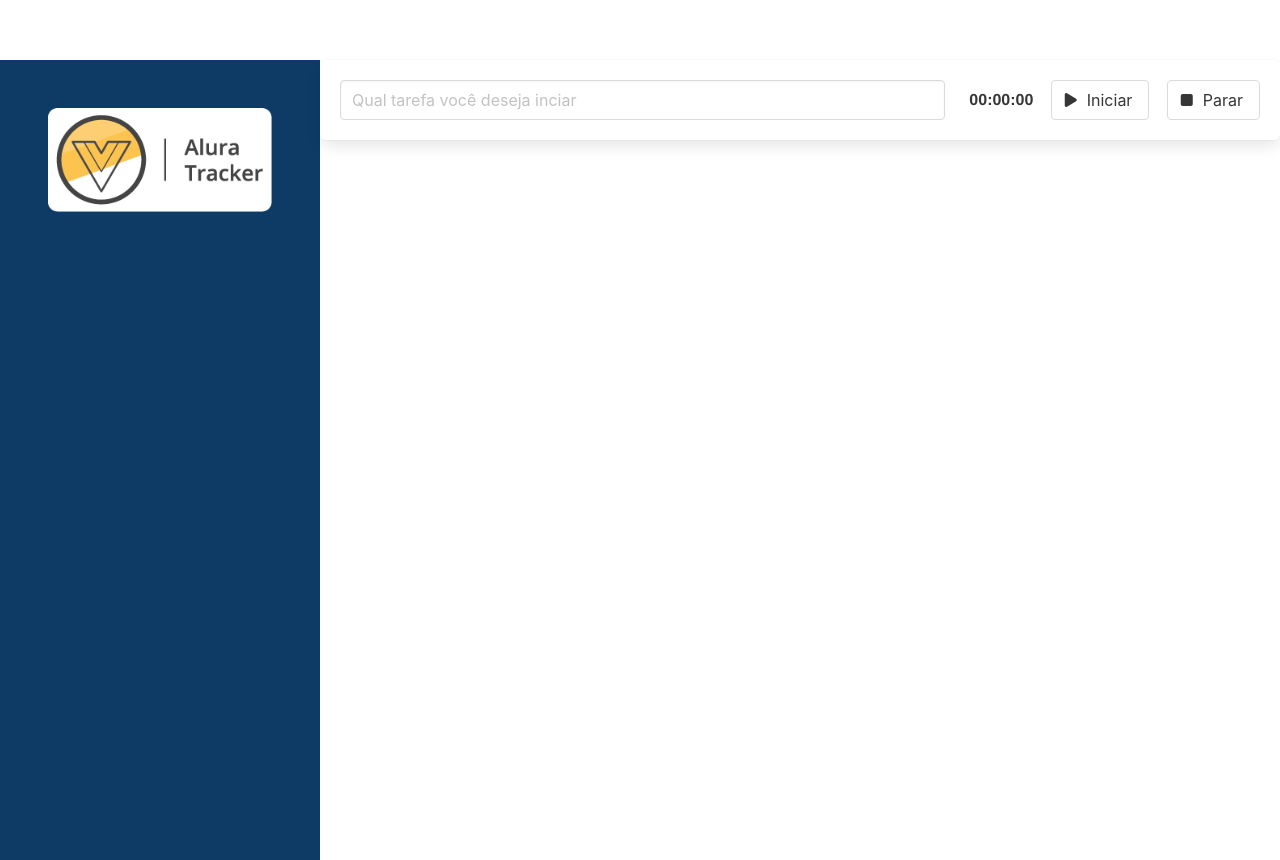
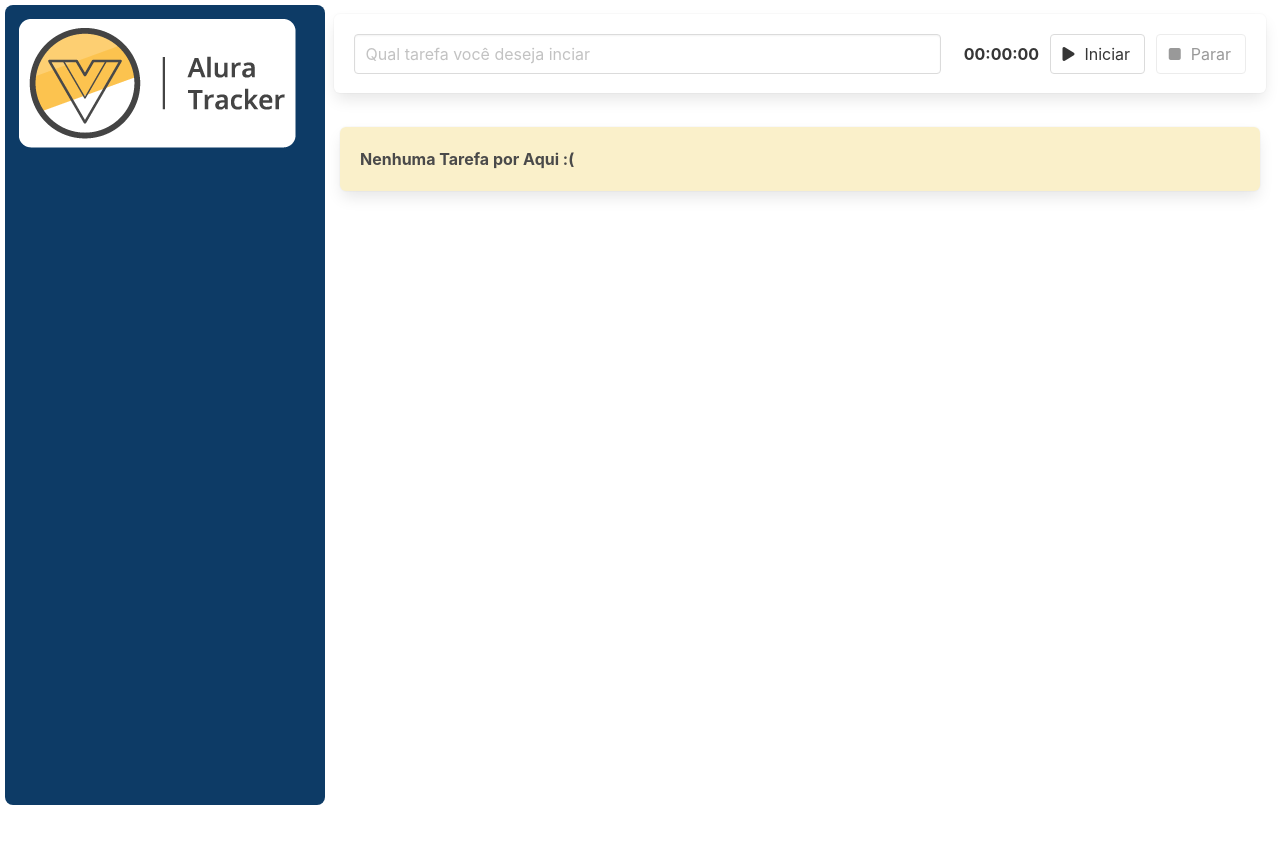
Before and after one commit to miyamusaxi/alura-vue, a Vue app: page / in a window 1280 px wide. After the commit the page ends 810 px from the top, so only its background shows below. Built offline with nearby package versions, Linux system fonts and the light colour scheme.

Commit message:
Adição de Componentes + Uma nova Interface

```diff
--- a/src/App.vue
+++ b/src/App.vue
@@ -1,34 +1,61 @@
 <template>
   <main class="columns is-gapless is-multiline">
-      <div class="column is-one-quarter">
-        <BarraLateral/>
+    <div class="column is-one-quarter">
+      <BarraLateral />
+    </div>
+    <div class="column is-three-quarter">
+      <Formulario @aoSalvarTarefa="salvarTarefa" />
+      <div class="lista">
+        <Tarefa v-for="(tarefa, index) in tarefas" :key="index" :tarefa="tarefa" />
+        <Box v-if="listaEstaVazia">
+          Nenhuma Tarefa por Aqui :(
+        </Box>
       </div>
-      <div class="column is-three-quarter">
-        <Formulario/>
-      </div>
+    </div>
   </main>
 </template>
 
 <script lang="ts">
 import { defineComponent } from 'vue';
-import BarraLateral from './components/BarraLateral.vue';
-import Formulario from './components/Formulario.vue';
+
+import BarraLateral from './components/BarraLateral.vue'
+import Formulario from './components/Formulario.vue'
+import Tarefa from './components/Tarefa.vue'
+import ITarefa from './interfaces/ITarefa'
+import Box from './components/Box.vue'
+
 export default defineComponent({
   name: 'App',
-  components:{
+  components: {
     BarraLateral,
     Formulario,
+    Tarefa,
+    Box
+  },
+  data() {
+    return {
+      tarefas: [] as ITarefa[]
+    }
+  },
+  computed:{
+    listaEstaVazia(): boolean{
+      return this.tarefas.length === 0
+    },
+  },
+  methods: {
+    salvarTarefa(tarefa: ITarefa) {
+      this.tarefas.push(tarefa)
+    }
   }
 });
 </script>
 
 <style>
-#app {
-  font-family: Avenir, Helvetica, Arial, sans-serif;
-  -webkit-font-smoothing: antialiased;
-  -moz-osx-font-smoothing: grayscale;
-  text-align: center;
-  color: #2c3e50;
-  margin-top: 60px;
+.lista {
+  padding: 1.25rem;
+}
+
+.column {
+  padding: .7rem;
 }
 </style>
--- a/src/components/BarraLateral.vue
+++ b/src/components/BarraLateral.vue
@@ -16,10 +16,13 @@ export default defineComponent({
 <style scoped>
 /* Todo o estilo do componente */
 header{
-    padding: 3rem;
+    margin: .3rem;
+    padding: .9rem;
     background: #0d3b66;
     width: 100%;
     height: 100vh;
+    border: #0d3b66;
+    border-radius: .5rem;
 }
 @media only screen and(max-width:768px){
 
--- /dev/null
+++ b/src/components/Botao.vue
@@ -0,0 +1,42 @@
+<template>
+    <button class="button" @click="clicado" :disabled="desabilitado">
+        <span class="icon">
+            <i :class="icone"></i>
+        </span>
+        <span>{{texto}}</span>
+    </button>
+</template>
+
+<script lang="ts">
+import { defineComponent } from 'vue'
+
+export default defineComponent({
+    name: 'botao-',
+    emits:['clicado'],
+    props:{
+        desabilitado:{
+            type:Boolean,
+        },
+        icone:{
+            type: String,
+            required:true,
+        },
+        texto:{
+            type:String,
+            required: true,
+        },
+    },
+    methods:{
+        clicado ():void{
+            this.$emit('clicado')
+        }
+    },
+});
+
+</script>
+
+<style scoped>
+.button{
+    padding: .9rem;
+}
+</style>
--- /dev/null
+++ b/src/components/Box.vue
@@ -0,0 +1,19 @@
+<template>
+    <div class="box has-text-weight-bold">
+        <slot></slot>
+    </div>
+</template>
+
+<script lang="ts">
+import { defineComponent } from 'vue'
+
+export default defineComponent({
+    name: "Box-",
+})
+</script>
+
+<style scoped>
+.box{
+    background: #FAF0CA;
+}
+</style>
--- a/src/components/Formulario.vue
+++ b/src/components/Formulario.vue
@@ -10,9 +10,10 @@
                     type="text"
                     class="input"
                     placeholder="Qual tarefa você deseja inciar"
+                    v-model="descricao"
                 />
             </div>
-            <Temporizador/>
+            <Temporizador @aoTemporizadorFinalizado="finalizarTarefa"/>
         </div>
     </div>
 </template>
@@ -25,7 +26,28 @@ export default defineComponent({
     name: 'Formulario-',
     components: {
         Temporizador
+    },
+    emits:['aoSalvarTarefa'],
+    data(){
+        return{
+            descricao: ''
+    }
+    },
+    methods:{
+        finalizarTarefa(tempoDecorrido: number) : void{
+            this.$emit('aoSalvarTarefa',{
+                duracaoEmSegundos:tempoDecorrido,
+                descricao:this.descricao
+            })
+            this.descricao = ''
+        }
     }
 })
 
 </script>
+
+<style scoped>
+.box{
+    margin: .9rem;
+}
+</style>
--- /dev/null
+++ b/src/components/Tarefa.vue
@@ -0,0 +1,32 @@
+<template>
+    <Box>
+        <div class="columns">
+            <div class="column is-7">
+                {{ tarefa?.descricao || 'Tarefa sem descrição' }}
+            </div>
+            <div class="column">
+                <Cronometro :tempoEmSegundos="tarefa?.duracaoEmSegundos" />
+            </div>
+        </div>
+    </Box>
+</template>
+
+<script lang="ts">
+import { PropType, defineComponent } from 'vue'
+import Cronometro from './Cronometro.vue'
+import ITarefa from '@/interfaces/ITarefa'
+import Box from './Box.vue'
+
+export default defineComponent({
+    name: 'tarefa-',
+    components: {
+        Cronometro,
+        Box
+    },
+    props: {
+        tarefa: {
+            type: Object as PropType<ITarefa>
+        }
+    }
+})
+</script>
--- a/src/components/Temporizador.vue
+++ b/src/components/Temporizador.vue
@@ -2,18 +2,8 @@
     <div class="column">
         <div class="is-flex is-align-items-center is-justify-content-space-between">
             <Cronometro :tempoEmSegundos="tempoEmSegundos" />
-            <button class="button" @click="iniciar">
-                <span class="icon">
-                    <i class="fas fa-play"></i>
-                </span>
-                <span>Iniciar</span>
-            </button>
-            <button class="button" @click="finalizar">
-                <span class="icon">
-                    <i class="fas fa-stop"></i>
-                </span>
-                <span>Parar</span>
-            </button>
+            <botao @clicado="iniciar" icone="fas fa-play" texto="Iniciar" :desabilitado="cronometroRodando"/>
+            <botao @clicado="finalizar" icone="fas fa-stop" texto="Parar" :desabilitado="!cronometroRodando"/>
         </div>
     </div>
 </template>
@@ -22,29 +12,36 @@
 
 import { defineComponent } from 'vue';
 import Cronometro from './Cronometro.vue'
+import botao from './Botao.vue'
 
 export default defineComponent({
     name: 'Temporizador-',
+    emits: ['aoTemporizadorFinalizado'],
     components: {
-        Cronometro
+        Cronometro,
+        botao
     },
     data() {
         return {
             tempoEmSegundos: 0,
             cronometro: 0,
-            cronometroRodanddo: false
+            cronometroRodando: false
         }
     },
     methods: {
         iniciar() {
             // começar a contagem
             // 1seg == 1000ms
+            this.cronometroRodando = true
             this.cronometro = setInterval(() => {
                 this.tempoEmSegundos += 1
             }, 1000)
         },
         finalizar() {
+            this.cronometroRodando = false,
             clearInterval(this.cronometro)
+            this.$emit('aoTemporizadorFinalizado', this.tempoEmSegundos)
+            this.tempoEmSegundos = 0
         }
     }
 })
--- /dev/null
+++ b/src/interfaces/ITarefa.ts
@@ -0,0 +1,4 @@
+export default interface ITarefa{
+    duracaoEmSegundos:number,
+    descricao: string
+}
```
